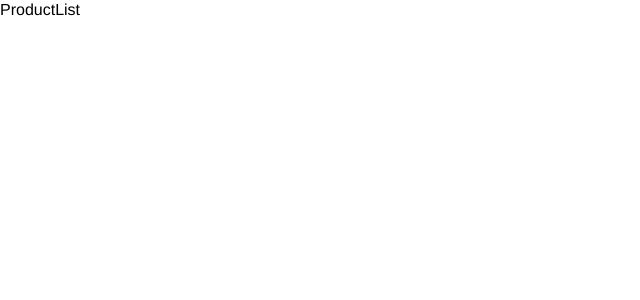
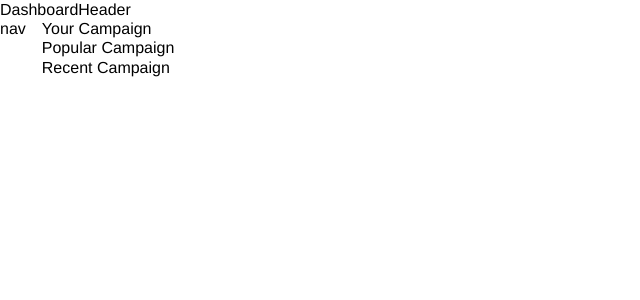
Before and after one commit to DOANCAOSON/thuongmai, a React (Vite) app: page / in a window 1280 px wide. Shown: the top 300 px of the page, without its empty margins (0-640 px from the left). Built offline with nearby package versions, Linux system fonts and the light colour scheme.

Commit message:
dashboard

```diff
--- /dev/null
+++ b/src/components/DashboardHeader/DashboardHeader.tsx
@@ -0,0 +1,5 @@
+const DashboardHeader = () => {
+  return <div>DashboardHeader</div>
+}
+
+export default DashboardHeader
--- /dev/null
+++ b/src/components/ProductItem/ProductItem.tsx
@@ -0,0 +1,6 @@
+import React from 'react'
+
+const ProductItem = () => {
+  return <div>ProductItem</div>
+}
+export default ProductItem
--- /dev/null
+++ b/src/components/ProductItem/index.tsx
@@ -0,0 +1,3 @@
+import RegisterHeader from '../RegisterHeader'
+
+export default RegisterHeader
--- a/src/components/RegisterHeader/RegisterHeader.tsx
+++ b/src/components/RegisterHeader/RegisterHeader.tsx
@@ -1,10 +1,13 @@
+import { Link } from 'react-router-dom'
 import Logo from '../../assets/images/Logo.png'
 
 const RegisterHeader = () => {
   return (
     <div className='mb-[61px] mobile:mb-[20px] mobile:px-[24px] mobile:pt-[24px]'>
       <div className='w-[52px] h-[52px] mobile:w-[40px] mobile:h-[40px]'>
-        <img src={Logo} alt='' />
+        <Link to='/'>
+          <img src={Logo} alt='' />
+        </Link>
       </div>
     </div>
   )
--- /dev/null
+++ b/src/layouts/DashboardLayout/DashboardLayout.tsx
@@ -0,0 +1,16 @@
+import DashboardHeader from 'src/components/DashboardHeader/DashboardHeader'
+import Footer from 'src/components/Footer'
+interface Props {
+  children?: React.ReactNode
+}
+const DashboardLayout = ({ children }: Props) => {
+  return (
+    <div>
+      <DashboardHeader></DashboardHeader>
+      {children}
+      <Footer></Footer>
+    </div>
+  )
+}
+
+export default DashboardLayout
--- /dev/null
+++ b/src/layouts/DashboardLayout/index.ts
@@ -0,0 +1,3 @@
+import RegisterLayout from '../RegisterLayout'
+
+export default RegisterLayout
--- a/src/layouts/RegisterLayout/RegisterLayout.tsx
+++ b/src/layouts/RegisterLayout/RegisterLayout.tsx
@@ -1,6 +1,3 @@
-// import Footer from '../../components/Footer'
-// import RegisterHeader from '../../components/RegisterHeader'
-
 import Footer from 'src/components/Footer'
 import RegisterHeader from 'src/components/RegisterHeader'
 
--- /dev/null
+++ b/src/pages/Dashboard/Dashboard.tsx
@@ -0,0 +1,14 @@
+const Dashboard = () => {
+  return (
+    <div className='flex'>
+      <div className='mr-4'>nav</div>
+      <div>
+        <section> Your Campaign </section>
+        <section> Popular Campaign </section>
+        <section> Recent Campaign </section>
+      </div>
+    </div>
+  )
+}
+
+export default Dashboard
--- /dev/null
+++ b/src/pages/Dashboard/index.ts
@@ -0,0 +1,3 @@
+import Dashboard from './Dashboard'
+
+export default Dashboard
--- a/src/pages/ProductList/ProductList.tsx
+++ b/src/pages/ProductList/ProductList.tsx
@@ -1,5 +1,3 @@
-import React from 'react'
-
 const ProductList = () => {
   return <div>ProductList</div>
 }
--- a/src/pages/Register/Register.tsx
+++ b/src/pages/Register/Register.tsx
@@ -1,4 +1,4 @@
-import React, { useState } from 'react'
+import { useState } from 'react'
 import Google from '../../assets/images/Google.png'
 import { useForm } from 'react-hook-form'
 import { yupResolver } from '@hookform/resolvers/yup'
--- a/src/useRouteElements.tsx
+++ b/src/useRouteElements.tsx
@@ -1,15 +1,20 @@
 import React from 'react'
 import { useRoutes } from 'react-router-dom'
+import DashboardLayout from './layouts/DashboardLayout/DashboardLayout'
 import RegisterLayout from './layouts/RegisterLayout'
+import Dashboard from './pages/Dashboard'
 import Login from './pages/Login'
-import ProductList from './pages/ProductList'
 import Register from './pages/Register'
 
 const useRouteElements = () => {
   const routeElements = useRoutes([
     {
       path: '/',
-      element: <ProductList />
+      element: (
+        <DashboardLayout>
+          <Dashboard />
+        </DashboardLayout>
+      )
     },
     {
       path: '/login',
```
